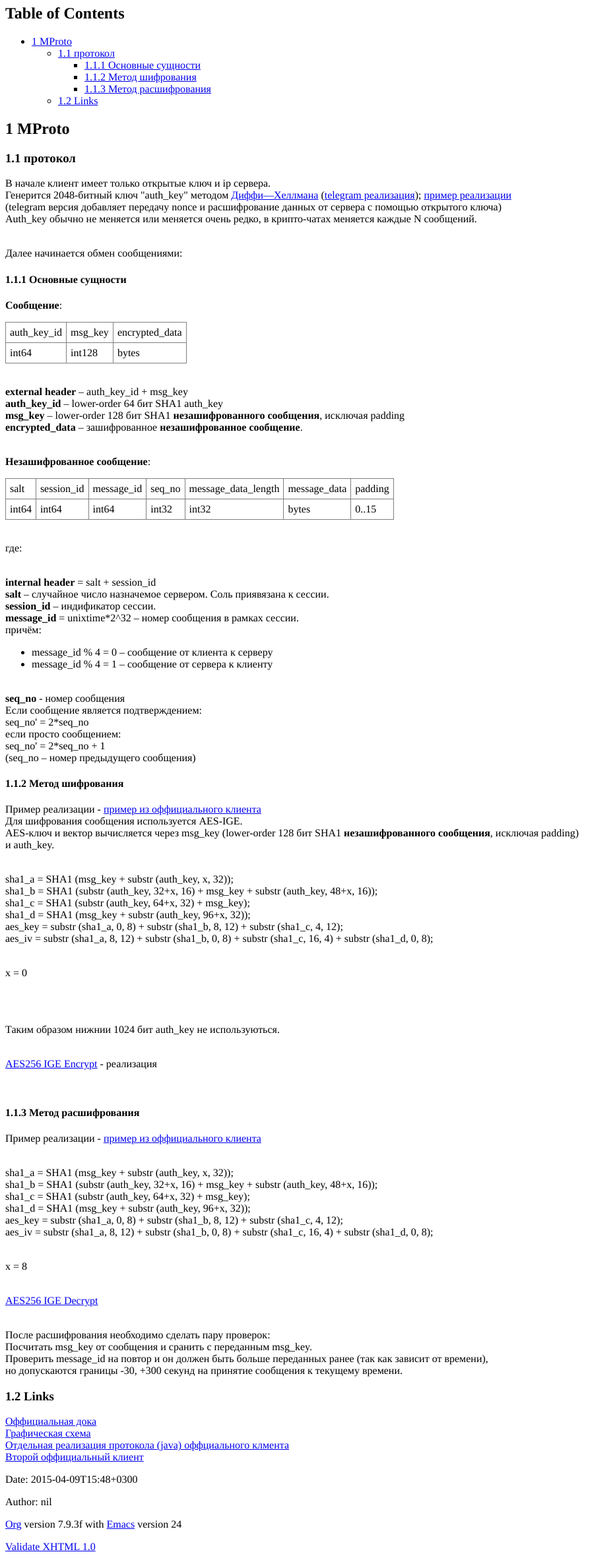
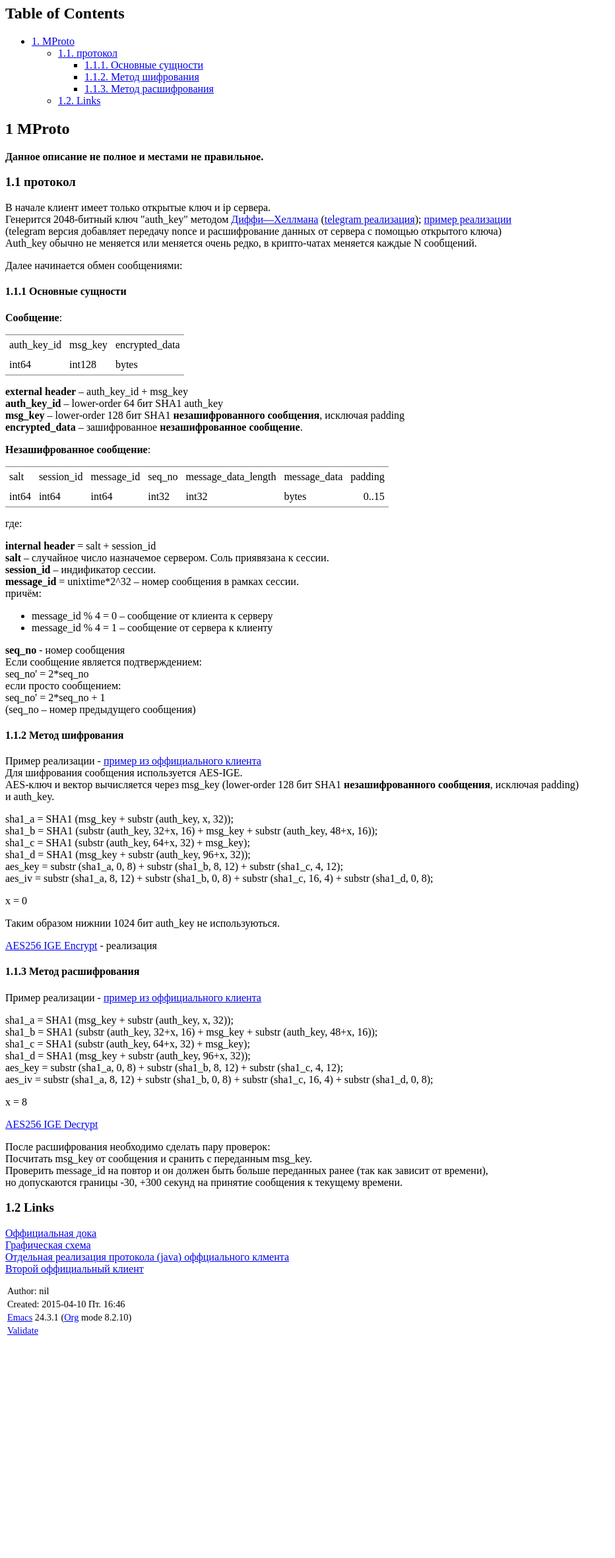
Before and after one commit to reinerRubin/reinerRubin.github.io, a plain HTML site: page work/mproto/mproto_doc.html in a window 1280 px wide. Shown: the part 73-2435 px from the top of the page at 66% size, without its empty margins (0-932 px from the left). After the commit the page ends 2107 px from the top, so only its background shows below. Drawn offline with Linux system fonts and the light colour scheme.

Commit message:
fix mproto description

```diff
--- a/work/mproto/mproto_doc.html
+++ b/work/mproto/mproto_doc.html
@@ -1,63 +1,91 @@
 <?xml version="1.0" encoding="utf-8"?>
 <!DOCTYPE html PUBLIC "-//W3C//DTD XHTML 1.0 Strict//EN"
-               "http://www.w3.org/TR/xhtml1/DTD/xhtml1-strict.dtd">
+"http://www.w3.org/TR/xhtml1/DTD/xhtml1-strict.dtd">
 <html xmlns="http://www.w3.org/1999/xhtml" lang="en" xml:lang="en">
 <head>
 <title>mproto_doc</title>
-<meta http-equiv="Content-Type" content="text/html;charset=utf-8"/>
-<meta name="title" content="mproto_doc"/>
-<meta name="generator" content="Org-mode"/>
-<meta name="generated" content="2015-04-09T15:48+0300"/>
-<meta name="author" content="nil"/>
-<meta name="description" content=""/>
-<meta name="keywords" content=""/>
+<!-- 2015-04-10 Пт. 16:46 -->
+<meta  http-equiv="Content-Type" content="text/html;charset=utf-8" />
+<meta  name="generator" content="Org-mode" />
+<meta  name="author" content="nil" />
 <style type="text/css">
  <!--/*--><![CDATA[/*><!--*/
-  html { font-family: Times, serif; font-size: 12pt; }
   .title  { text-align: center; }
-  .todo   { color: red; }
+  .todo   { font-family: monospace; color: red; }
   .done   { color: green; }
-  .tag    { background-color: #add8e6; font-weight:normal }
-  .target { }
+  .tag    { background-color: #eee; font-family: monospace;
+            padding: 2px; font-size: 80%; font-weight: normal; }
   .timestamp { color: #bebebe; }
   .timestamp-kwd { color: #5f9ea0; }
-  .right  {margin-left:auto; margin-right:0px;  text-align:right;}
-  .left   {margin-left:0px;  margin-right:auto; text-align:left;}
-  .center {margin-left:auto; margin-right:auto; text-align:center;}
-  p.verse { margin-left: 3% }
+  .right  { margin-left: auto; margin-right: 0px;  text-align: right; }
+  .left   { margin-left: 0px;  margin-right: auto; text-align: left; }
+  .center { margin-left: auto; margin-right: auto; text-align: center; }
+  .underline { text-decoration: underline; }
+  #postamble p, #preamble p { font-size: 90%; margin: .2em; }
+  p.verse { margin-left: 3%; }
   pre {
-	border: 1pt solid #AEBDCC;
-	background-color: #F3F5F7;
-	padding: 5pt;
-	font-family: courier, monospace;
-        font-size: 90%;
-        overflow:auto;
+    border: 1px solid #ccc;
+    box-shadow: 3px 3px 3px #eee;
+    padding: 8pt;
+    font-family: monospace;
+    overflow: auto;
+    margin: 1.2em;
   }
-  table { border-collapse: collapse; }
-  td, th { vertical-align: top;  }
-  th.right  { text-align:center;  }
-  th.left   { text-align:center;   }
-  th.center { text-align:center; }
-  td.right  { text-align:right;  }
-  td.left   { text-align:left;   }
-  td.center { text-align:center; }
+  pre.src {
+    position: relative;
+    overflow: visible;
+    padding-top: 1.2em;
+  }
+  pre.src:before {
+    display: none;
+    position: absolute;
+    background-color: white;
+    top: -10px;
+    right: 10px;
+    padding: 3px;
+    border: 1px solid black;
+  }
+  pre.src:hover:before { display: inline;}
+  pre.src-sh:before    { content: 'sh'; }
+  pre.src-bash:before  { content: 'sh'; }
+  pre.src-emacs-lisp:before { content: 'Emacs Lisp'; }
+  pre.src-R:before     { content: 'R'; }
+  pre.src-perl:before  { content: 'Perl'; }
+  pre.src-java:before  { content: 'Java'; }
+  pre.src-sql:before   { content: 'SQL'; }
+
+  table { border-collapse:collapse; }
+  caption.t-above { caption-side: top; }
+  caption.t-bottom { caption-side: bottom; }
+  td, th { vertical-align:top;  }
+  th.right  { text-align: center;  }
+  th.left   { text-align: center;   }
+  th.center { text-align: center; }
+  td.right  { text-align: right;  }
+  td.left   { text-align: left;   }
+  td.center { text-align: center; }
   dt { font-weight: bold; }
-  div.figure { padding: 0.5em; }
-  div.figure p { text-align: center; }
-  div.inlinetask {
-    padding:10px;
-    border:2px solid gray;
-    margin:10px;
+  .footpara:nth-child(2) { display: inline; }
+  .footpara { display: block; }
+  .footdef  { margin-bottom: 1em; }
+  .figure { padding: 1em; }
+  .figure p { text-align: center; }
+  .inlinetask {
+    padding: 10px;
+    border: 2px solid gray;
+    margin: 10px;
     background: #ffffcc;
   }
+  #org-div-home-and-up
+   { text-align: right; font-size: 70%; white-space: nowrap; }
   textarea { overflow-x: auto; }
-  .linenr { font-size:smaller }
-  .code-highlighted {background-color:#ffff00;}
-  .org-info-js_info-navigation { border-style:none; }
-  #org-info-js_console-label { font-size:10px; font-weight:bold;
-                               white-space:nowrap; }
-  .org-info-js_search-highlight {background-color:#ffff00; color:#000000;
-                                 font-weight:bold; }
+  .linenr { font-size: smaller }
+  .code-highlighted { background-color: #ffff00; }
+  .org-info-js_info-navigation { border-style: none; }
+  #org-info-js_console-label
+    { font-size: 10px; font-weight: bold; white-space: nowrap; }
+  .org-info-js_search-highlight
+    { background-color: #ffff00; color: #000000; font-weight: bold; }
   /*]]>*/-->
 </style>
 <script type="text/javascript">
@@ -106,202 +134,246 @@ for the JavaScript code in this tag.
  }
 /*]]>*///-->
 </script>
-
 </head>
 <body>
-
-<div id="preamble">
-
-</div>
-
 <div id="content">
 <h1 class="title">mproto_doc</h1>
-
-
 <div id="table-of-contents">
 <h2>Table of Contents</h2>
 <div id="text-table-of-contents">
 <ul>
-<li><a href="#sec-1">1 MProto</a>
+<li><a href="#sec-1">1. MProto</a>
 <ul>
-<li><a href="#sec-1-1">1.1 протокол</a>
+<li><a href="#sec-1-1">1.1. протокол</a>
 <ul>
-<li><a href="#sec-1-1-1">1.1.1 Основные сущности</a></li>
-<li><a href="#sec-1-1-2">1.1.2 Метод шифрования</a></li>
-<li><a href="#sec-1-1-3">1.1.3 Метод расшифрования</a></li>
+<li><a href="#sec-1-1-1">1.1.1. Основные сущности</a></li>
+<li><a href="#sec-1-1-2">1.1.2. Метод шифрования</a></li>
+<li><a href="#sec-1-1-3">1.1.3. Метод расшифрования</a></li>
 </ul>
 </li>
-<li><a href="#sec-1-2">1.2 Links</a></li>
+<li><a href="#sec-1-2">1.2. Links</a></li>
 </ul>
 </li>
 </ul>
 </div>
 </div>
 
-<div id="outline-container-1" class="outline-2">
+<div id="outline-container-sec-1" class="outline-2">
 <h2 id="sec-1"><span class="section-number-2">1</span> MProto</h2>
 <div class="outline-text-2" id="text-1">
+<p>
+<b>Данное описание не полное и местами не правильное.</b><br  />
+</p>
+</div>
+<div id="outline-container-sec-1-1" class="outline-3">
+<h3 id="sec-1-1"><span class="section-number-3">1.1</span> протокол</h3>
+<div class="outline-text-3" id="text-1-1">
+<p>
+В начале клиент имеет только открытые ключ и ip сервера.<br  />
+Генерится 2048-битный ключ "auth_key" методом <a href="http://en.wikipedia.org/wiki/Diffie%E2%80%93Hellman_key_exchange">Диффи—Хеллмана</a> (<a href="https://core.telegram.org/mtproto/auth_key">telegram реализация</a>); <a href="https://github.com/ex3ndr/telegram-mt/blob/5c8e165c688d11e035bc4ec8881070a734f4e362/src/main/java/org/telegram/mtproto/pq/Authorizer.java#L67-L191">пример реализации</a><br  />
+(telegram версия добавляет передачу nonce и расшифрование данных от сервера с помощью открытого ключа)<br  />
+Auth_key обычно не меняется или меняется очень редко, в крипто-чатах меняется каждые N сообщений.<br  />
+</p>
+
+<p>
+Далее начинается обмен сообщениями:<br  />
+</p>
+</div>
+<div id="outline-container-sec-1-1-1" class="outline-4">
+<h4 id="sec-1-1-1"><span class="section-number-4">1.1.1</span> Основные сущности</h4>
+<div class="outline-text-4" id="text-1-1-1">
+<p>
+<b>Сообщение</b>:<br  />
+</p>
+<table border="2" cellspacing="0" cellpadding="6" rules="groups" frame="hsides">
 
 
-</div>
+<colgroup>
+<col  class="left" />
 
-<div id="outline-container-1-1" class="outline-3">
-<h3 id="sec-1-1"><span class="section-number-3">1.1</span> протокол</h3>
-<div class="outline-text-3" id="text-1-1">
+<col  class="left" />
 
-<p>   В начале клиент имеет только открытые ключ и ip сервера.<br/>
-   Генерится 2048-битный ключ "auth_key" методом <a href="http://en.wikipedia.org/wiki/Diffie–Hellman_key_exchange">Диффи—Хеллмана</a> (<a href="https://core.telegram.org/mtproto/auth_key">telegram реализация</a>); <a href="https://github.com/ex3ndr/telegram-mt/blob/5c8e165c688d11e035bc4ec8881070a734f4e362/src/main/java/org/telegram/mtproto/pq/Authorizer.java#L67-L191">пример реализации</a><br/>
-   (telegram версия добавляет передачу nonce и расшифрование данных от сервера с помощью открытого ключа)<br/>
-   Auth_key обычно не меняется или меняется очень редко, в крипто-чатах меняется каждые N сообщений.<br/>
-</p>
-<p><br/>
-   Далее начинается обмен сообщениями:<br/>
-</p>
-</div>
-
-<div id="outline-container-1-1-1" class="outline-4">
-<h4 id="sec-1-1-1"><span class="section-number-4">1.1.1</span> Основные сущности</h4>
-<div class="outline-text-4" id="text-1-1-1">
-
-<p>    <b>Сообщение</b>:<br/>
-</p><table  border="1" cellspacing="0" cellpadding="6" rules="all" frame="border">
-<colgroup><col class="left" /><col class="left" /><col class="left" />
+<col  class="left" />
 </colgroup>
 <tbody>
-<tr><td class="left">auth_key_id</td><td class="left">msg_key</td><td class="left">encrypted_data</td></tr>
-<tr><td class="left">int64</td><td class="left">int128</td><td class="left">bytes</td></tr>
+<tr>
+<td class="left">auth_key_id</td>
+<td class="left">msg_key</td>
+<td class="left">encrypted_data</td>
+</tr>
+
+<tr>
+<td class="left">int64</td>
+<td class="left">int128</td>
+<td class="left">bytes</td>
+</tr>
 </tbody>
 </table>
 
+<p>
+<b>external header</b> &#x2013; auth_key_id + msg_key<br  />
+<b>auth_key_id</b> &#x2013; lower-order 64 бит SHA1 auth_key<br  />
+<b>msg_key</b> &#x2013; lower-order 128 бит SHA1 <b>незашифрованного сообщения</b>, исключая padding<br  />
+<b>encrypted_data</b> &#x2013; зашифрованное <b>незашифрованное сообщение</b>.<br  />
+</p>
 
-<p><br/>
-    <b>external header</b> &ndash; auth_key_id + msg_key<br/>
-    <b>auth_key_id</b> &ndash; lower-order 64 бит SHA1 auth_key<br/>
-    <b>msg_key</b> &ndash; lower-order 128 бит SHA1 <b>незашифрованного сообщения</b>, исключая padding<br/>
-    <b>encrypted_data</b> &ndash; зашифрованное <b>незашифрованное сообщение</b>.<br/>
+<p>
+<b>Незашифрованное сообщение</b>:<br  />
 </p>
-<p><br/>
-    <b>Незашифрованное сообщение</b>:<br/>
-</p><table  border="1" cellspacing="0" cellpadding="6" rules="all" frame="border">
-<colgroup><col class="left" /><col class="left" /><col class="left" /><col class="left" /><col class="left" /><col class="left" /><col class="left" />
+<table border="2" cellspacing="0" cellpadding="6" rules="groups" frame="hsides">
+
+
+<colgroup>
+<col  class="left" />
+
+<col  class="left" />
+
+<col  class="left" />
+
+<col  class="left" />
+
+<col  class="left" />
+
+<col  class="left" />
+
+<col  class="right" />
 </colgroup>
 <tbody>
-<tr><td class="left">salt</td><td class="left">session_id</td><td class="left">message_id</td><td class="left">seq_no</td><td class="left">message_data_length</td><td class="left">message_data</td><td class="left">padding</td></tr>
-<tr><td class="left">int64</td><td class="left">int64</td><td class="left">int64</td><td class="left">int32</td><td class="left">int32</td><td class="left">bytes</td><td class="left">0..15</td></tr>
+<tr>
+<td class="left">salt</td>
+<td class="left">session_id</td>
+<td class="left">message_id</td>
+<td class="left">seq_no</td>
+<td class="left">message_data_length</td>
+<td class="left">message_data</td>
+<td class="right">padding</td>
+</tr>
+
+<tr>
+<td class="left">int64</td>
+<td class="left">int64</td>
+<td class="left">int64</td>
+<td class="left">int32</td>
+<td class="left">int32</td>
+<td class="left">bytes</td>
+<td class="right">0..15</td>
+</tr>
 </tbody>
 </table>
 
+<p>
+где:<br  />
+</p>
 
-<p><br/>
-    где:<br/>
+<p>
+<b>internal header</b> = salt + session_id<br  />
+<b>salt</b> &#x2013; случайное число назначемое сервером. Соль приявязана к сессии.<br  />
+<b>session_id</b> &#x2013; индификатор сессии.<br  />
+<b>message_id</b> = unixtime*2^32 &#x2013; номер сообщения в рамках сессии.<br  />
+причём:<br  />
 </p>
-<p><br/>
-    <b>internal header</b> = salt + session_id<br/>
-    <b>salt</b> &ndash; случайное число назначемое сервером. Соль приявязана к сессии.<br/>
-    <b>session_id</b> &ndash; индификатор сессии.<br/>
-    <b>message_id</b> = unixtime*2^32 &ndash; номер сообщения в рамках сессии.<br/>
-    причём:<br/>
-</p><ul>
-<li>message_id % 4 = 0 &ndash; сообщение от клиента к серверу<br/>
+<ul class="org-ul">
+<li>message_id % 4 = 0 &#x2013; сообщение от клиента к серверу<br  />
 </li>
-<li>message_id % 4 = 1 &ndash; сообщение от сервера к клиенту<br/>
+<li>message_id % 4 = 1 &#x2013; сообщение от сервера к клиенту<br  />
 </li>
 </ul>
 
+<p>
+<b>seq_no</b> - номер сообщения<br  />
+Если сообщение является подтверждением:<br  />
+seq_no' = 2*seq_no<br  />
+если просто сообщением:<br  />
+seq_no' = 2*seq_no + 1<br  />
+(seq_no &#x2013; номер предыдущего сообщения)<br  />
+</p>
+</div>
+</div>
+<div id="outline-container-sec-1-1-2" class="outline-4">
+<h4 id="sec-1-1-2"><span class="section-number-4">1.1.2</span> Метод шифрования</h4>
+<div class="outline-text-4" id="text-1-1-2">
+<p>
+Пример реализации - <a href="https://github.com/ex3ndr/telegram-mt/blob/5c8e165c688d11e035bc4ec8881070a734f4e362/src/main/java/org/telegram/mtproto/transport/TransportPool.java#L226-L258">пример из оффициального клиента</a><br  />
+Для шифрования сообщения используется AES-IGE.<br  />
+AES-ключ и вектор вычисляется через msg_key (lower-order 128 бит SHA1 <b>незашифрованного сообщения</b>, исключая padding)<br  />
+и auth_key.<br  />
+</p>
 
-<p><br/>
-    <b>seq_no</b> - номер сообщения<br/>
-    Если сообщение является подтверждением:<br/>
-    seq_no' = 2*seq_no<br/>
-    если просто сообщением:<br/>
-    seq_no' = 2*seq_no + 1<br/>
-    (seq_no &ndash; номер предыдущего сообщения)<br/>
-</p></div>
+<p>
+sha1_a = SHA1 (msg_key + substr (auth_key, x, 32));<br  />
+sha1_b = SHA1 (substr (auth_key, 32+x, 16) + msg_key + substr (auth_key, 48+x, 16));<br  />
+sha1_с = SHA1 (substr (auth_key, 64+x, 32) + msg_key);<br  />
+sha1_d = SHA1 (msg_key + substr (auth_key, 96+x, 32));<br  />
+aes_key = substr (sha1_a, 0, 8) + substr (sha1_b, 8, 12) + substr (sha1_c, 4, 12);<br  />
+aes_iv = substr (sha1_a, 8, 12) + substr (sha1_b, 0, 8) + substr (sha1_c, 16, 4) + substr (sha1_d, 0, 8);<br  />
+</p>
 
+<p>
+x = 0<br  />
+</p>
+
+
+<p>
+Таким образом нижнии 1024 бит auth_key не используються.<br  />
+</p>
+
+<p>
+<a href="https://github.com/ex3ndr/telegram-mt/blob/5c8e165c688d11e035bc4ec8881070a734f4e362/src/main/java/org/telegram/mtproto/secure/aes/DefaultAESImplementation.java#L53-L81">AES256 IGE Encrypt</a> - реализация<br  />
+</p>
+</div>
 </div>
 
-<div id="outline-container-1-1-2" class="outline-4">
-<h4 id="sec-1-1-2"><span class="section-number-4">1.1.2</span> Метод шифрования</h4>
-<div class="outline-text-4" id="text-1-1-2">
-
-<p>    Пример реализации - <a href="https://github.com/ex3ndr/telegram-mt/blob/5c8e165c688d11e035bc4ec8881070a734f4e362/src/main/java/org/telegram/mtproto/transport/TransportPool.java#L226-L258">пример из оффициального клиента</a><br/>
-    Для шифрования сообщения используется AES-IGE.<br/>
-    AES-ключ и вектор вычисляется через msg_key (lower-order 128 бит SHA1 <b>незашифрованного сообщения</b>, исключая padding)<br/>
-    и auth_key.<br/>
-</p>
-<p><br/>
-    sha1_a = SHA1 (msg_key + substr (auth_key, x, 32));<br/>
-    sha1_b = SHA1 (substr (auth_key, 32+x, 16) + msg_key + substr (auth_key, 48+x, 16));<br/>
-    sha1_с = SHA1 (substr (auth_key, 64+x, 32) + msg_key);<br/>
-    sha1_d = SHA1 (msg_key + substr (auth_key, 96+x, 32));<br/>
-    aes_key = substr (sha1_a, 0, 8) + substr (sha1_b, 8, 12) + substr (sha1_c, 4, 12);<br/>
-    aes_iv = substr (sha1_a, 8, 12) + substr (sha1_b, 0, 8) + substr (sha1_c, 16, 4) + substr (sha1_d, 0, 8);<br/>
-</p>
-<p><br/>
-    x = 0<br/>
-</p>
-<p><br/>
-</p>
-<p><br/>
-    Таким образом нижнии 1024 бит auth_key не используються.<br/>
-</p>
-<p><br/>
-    <a href="https://github.com/ex3ndr/telegram-mt/blob/5c8e165c688d11e035bc4ec8881070a734f4e362/src/main/java/org/telegram/mtproto/secure/aes/DefaultAESImplementation.java#L53-L81">AES256 IGE Encrypt</a> - реализация<br/>
-</p>
-<p><br/>
-</p></div>
-
-</div>
-
-<div id="outline-container-1-1-3" class="outline-4">
+<div id="outline-container-sec-1-1-3" class="outline-4">
 <h4 id="sec-1-1-3"><span class="section-number-4">1.1.3</span> Метод расшифрования</h4>
 <div class="outline-text-4" id="text-1-1-3">
+<p>
+Пример реализации - <a href="https://github.com/ex3ndr/telegram-mt/blob/5c8e165c688d11e035bc4ec8881070a734f4e362/src/main/java/org/telegram/mtproto/transport/TransportPool.java#L141-L224">пример из оффициального клиента</a><br  />
+</p>
 
-<p>    Пример реализации - <a href="https://github.com/ex3ndr/telegram-mt/blob/5c8e165c688d11e035bc4ec8881070a734f4e362/src/main/java/org/telegram/mtproto/transport/TransportPool.java#L141-L224">пример из оффициального клиента</a><br/>
+<p>
+sha1_a = SHA1 (msg_key + substr (auth_key, x, 32));<br  />
+sha1_b = SHA1 (substr (auth_key, 32+x, 16) + msg_key + substr (auth_key, 48+x, 16));<br  />
+sha1_с = SHA1 (substr (auth_key, 64+x, 32) + msg_key);<br  />
+sha1_d = SHA1 (msg_key + substr (auth_key, 96+x, 32));<br  />
+aes_key = substr (sha1_a, 0, 8) + substr (sha1_b, 8, 12) + substr (sha1_c, 4, 12);<br  />
+aes_iv = substr (sha1_a, 8, 12) + substr (sha1_b, 0, 8) + substr (sha1_c, 16, 4) + substr (sha1_d, 0, 8);<br  />
 </p>
-<p><br/>
-    sha1_a = SHA1 (msg_key + substr (auth_key, x, 32));<br/>
-    sha1_b = SHA1 (substr (auth_key, 32+x, 16) + msg_key + substr (auth_key, 48+x, 16));<br/>
-    sha1_с = SHA1 (substr (auth_key, 64+x, 32) + msg_key);<br/>
-    sha1_d = SHA1 (msg_key + substr (auth_key, 96+x, 32));<br/>
-    aes_key = substr (sha1_a, 0, 8) + substr (sha1_b, 8, 12) + substr (sha1_c, 4, 12);<br/>
-    aes_iv = substr (sha1_a, 8, 12) + substr (sha1_b, 0, 8) + substr (sha1_c, 16, 4) + substr (sha1_d, 0, 8);<br/>
+
+<p>
+x = 8<br  />
 </p>
-<p><br/>
-    x = 8<br/>
+
+<p>
+<a href="https://github.com/ex3ndr/telegram-mt/blob/5c8e165c688d11e035bc4ec8881070a734f4e362/src/main/java/org/telegram/mtproto/secure/aes/DefaultAESImplementation.java#L15-L50">AES256 IGE Decrypt</a><br  />
 </p>
-<p><br/>
-    <a href="https://github.com/ex3ndr/telegram-mt/blob/5c8e165c688d11e035bc4ec8881070a734f4e362/src/main/java/org/telegram/mtproto/secure/aes/DefaultAESImplementation.java#L15-L50">AES256 IGE Decrypt</a><br/>
+
+<p>
+После расшифрования необходимо сделать пару проверок:<br  />
+Посчитать msg_key от сообщения и сранить с переданным msg_key.<br  />
+Проверить message_id на повтор и он должен быть больше переданных ранее (так как зависит от времени),<br  />
+но допускаются границы -30, +300 секунд на принятие сообщения к текущему времени.<br  />
 </p>
-<p><br/>
-    После расшифрования необходимо сделать пару проверок:<br/>
-    Посчитать msg_key от сообщения и сранить с переданным msg_key.<br/>
-    Проверить message_id на повтор и он должен быть больше переданных ранее (так как зависит от времени),<br/>
-    но допускаются границы -30, +300 секунд на принятие сообщения к текущему времени.<br/>
-</p></div>
-</div>
-
-</div>
-
-<div id="outline-container-1-2" class="outline-3">
-<h3 id="sec-1-2"><span class="section-number-3">1.2</span> Links</h3>
-<div class="outline-text-3" id="text-1-2">
-
-<p>   <a href="https://core.telegram.org/mtproto/">Оффициальная дока</a><br/>
-   <a href="https://core.telegram.org/img/mtproto_encryption1.png">Графическая схема</a><br/>
-   <a href="https://github.com/ex3ndr/telegram-mt/tree/5c8e165c688d11e035bc4ec8881070a734f4e362">Отдельная реализация протокола (java) оффциального клмента</a><br/>
-   <a href="https://github.com/DrKLO/Telegram">Второй оффициальный клиент</a><br/>
-</p></div>
 </div>
 </div>
 </div>
-
-<div id="postamble">
-<p class="date">Date: 2015-04-09T15:48+0300</p>
+<div id="outline-container-sec-1-2" class="outline-3">
+<h3 id="sec-1-2"><span class="section-number-3">1.2</span> Links</h3>
+<div class="outline-text-3" id="text-1-2">
+<p>
+<a href="https://core.telegram.org/mtproto/">Оффициальная дока</a><br  />
+<a href="https://core.telegram.org/img/mtproto_encryption1.png">Графическая схема</a><br  />
+<a href="https://github.com/ex3ndr/telegram-mt/tree/5c8e165c688d11e035bc4ec8881070a734f4e362">Отдельная реализация протокола (java) оффциального клмента</a><br  />
+<a href="https://github.com/DrKLO/Telegram">Второй оффициальный клиент</a><br  />
+</p>
+</div>
+</div>
+</div>
+</div>
+<div id="postamble" class="status">
 <p class="author">Author: nil</p>
-<p class="creator"><a href="http://orgmode.org">Org</a> version 7.9.3f with <a href="http://www.gnu.org/software/emacs/">Emacs</a> version 24</p>
-<a href="http://validator.w3.org/check?uri=referer">Validate XHTML 1.0</a>
-
+<p class="date">Created: 2015-04-10 Пт. 16:46</p>
+<p class="creator"><a href="http://www.gnu.org/software/emacs/">Emacs</a> 24.3.1 (<a href="http://orgmode.org">Org</a> mode 8.2.10)</p>
+<p class="validation"><a href="http://validator.w3.org/check?uri=referer">Validate</a></p>
 </div>
 </body>
 </html>
```
Also changed, not shown: 1 other file.
